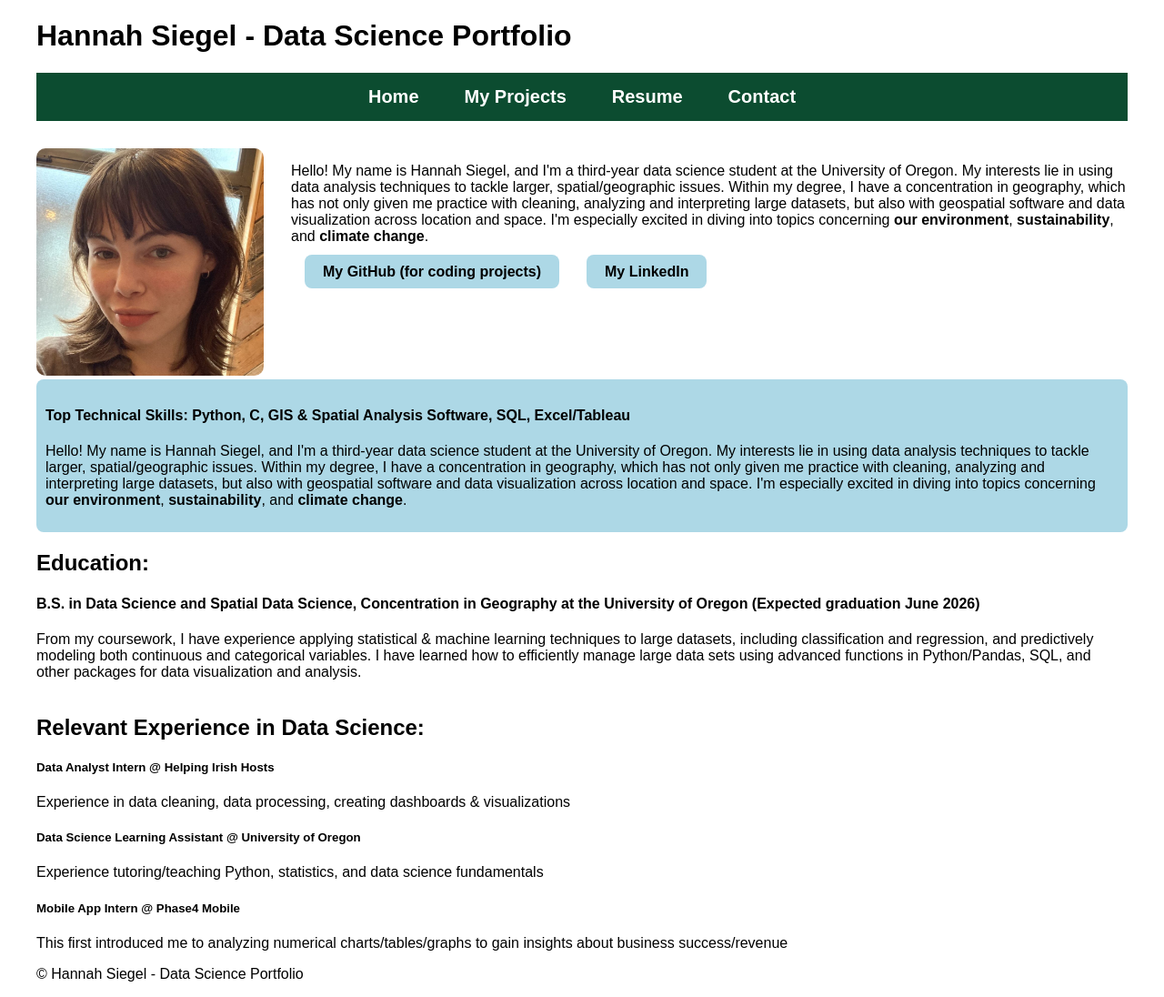
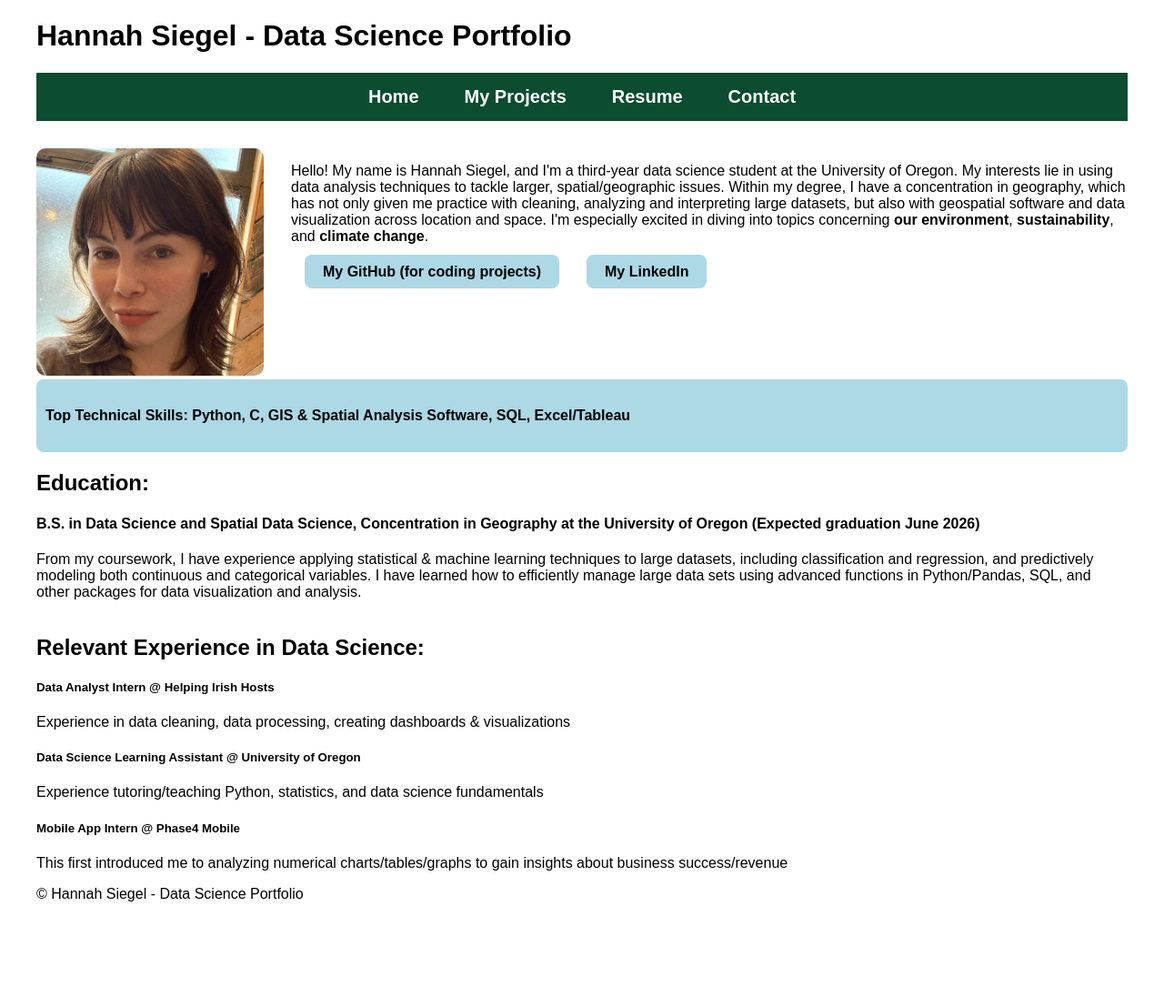
Before and after one commit to siegelhannah/portfolio, a Jekyll site: the page built from index.md, in a window 1280 px wide and 1096 px high. Shown: the whole window at 91% size. Built offline with Jekyll 4.4.1, drawn with Linux system fonts in a browser that asks for light colours.

Commit message:
Update index.md

```diff
--- a/index.md
+++ b/index.md
@@ -6,7 +6,6 @@ permalink: /
 
 <div style="background-color: #add8e6; padding: 10px; border-radius: 8px;">
     <h4>Top Technical Skills: Python, C, GIS & Spatial Analysis Software, SQL, Excel/Tableau</h4>
-    <p>Hello! My name is Hannah Siegel, and I'm a third-year data science student at the University of Oregon. My interests lie in using data analysis techniques to tackle larger, spatial/geographic issues. Within my degree, I have a concentration in geography, which has not only given me practice with cleaning, analyzing and interpreting large datasets, but also with geospatial software and data visualization across location and space. I'm especially excited in diving into topics concerning <strong>our environment</strong>, <strong>sustainability</strong>, and <strong>climate change</strong>.</p>
 </div>
 
 
```
